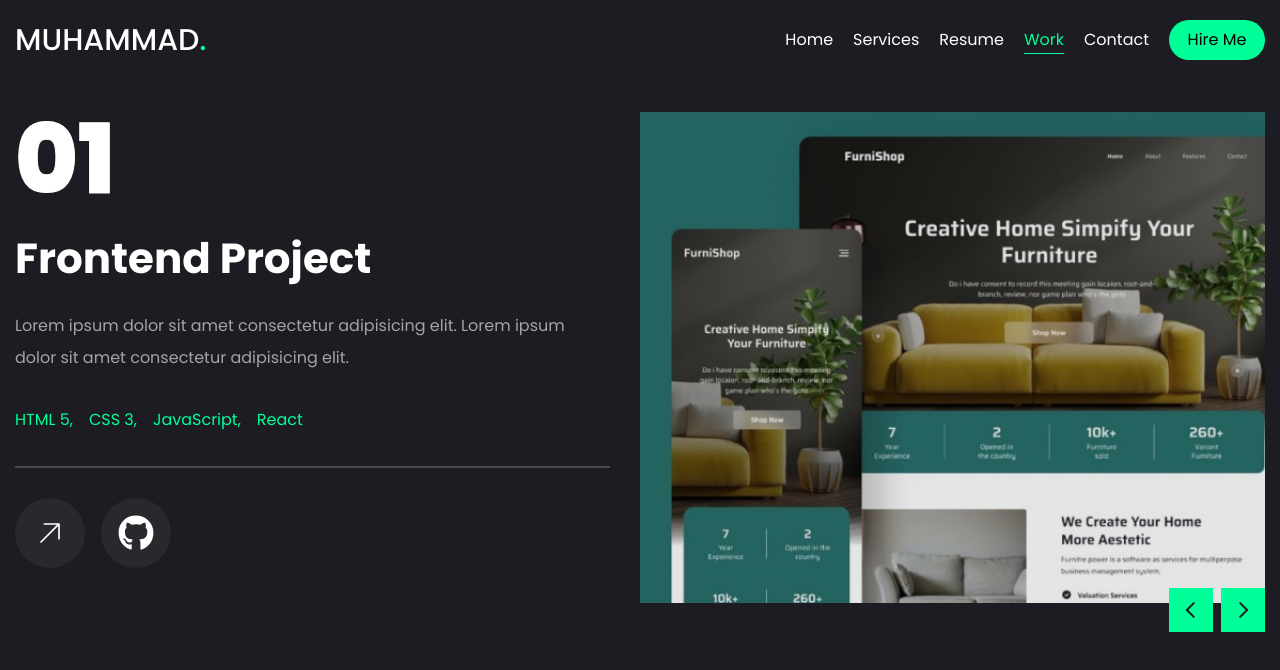
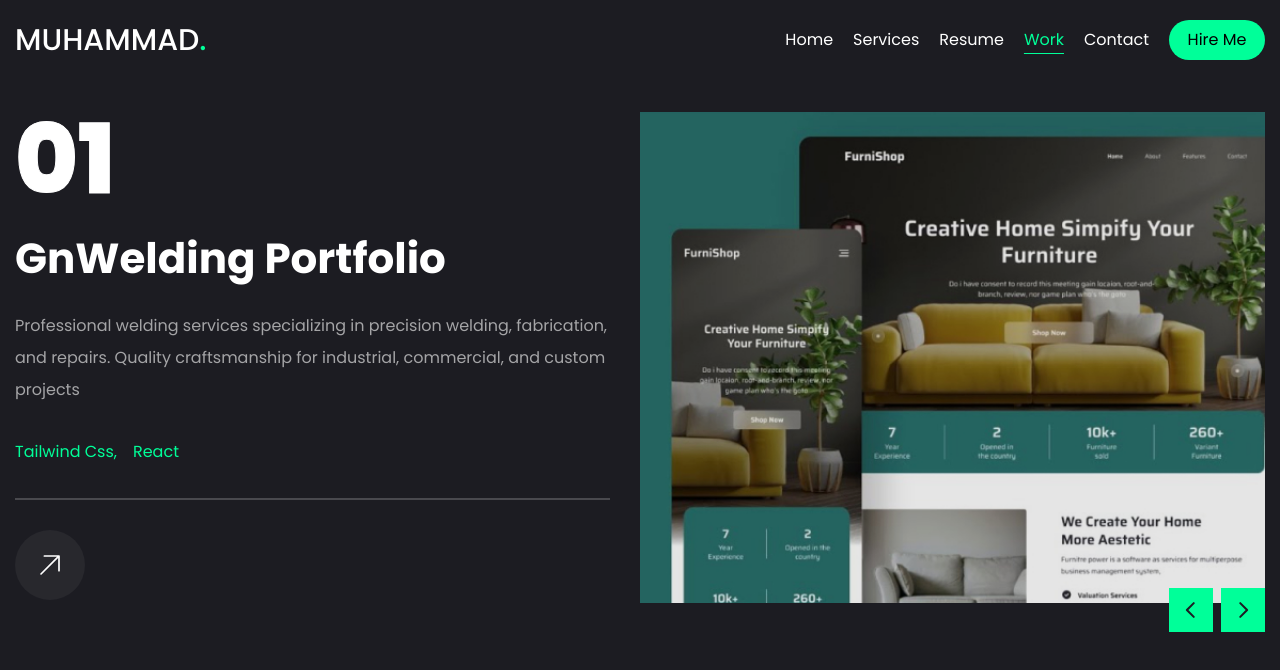
Before and after one commit to MuihammadAhmedktk/Portfolio, a React (Vite) app: page /Work in a window 1280 px wide. Shown: the top 670 px of the page. Built offline with nearby package versions, Linux system fonts and the light colour scheme.

Commit message:
change the name

```diff
--- a/index.html
+++ b/index.html
@@ -1,3 +1,4 @@
+
 <!doctype html>
 <html lang="en">
   <head>
@@ -7,7 +8,7 @@
 <link rel="preconnect" href="https://fonts.gstatic.com" crossorigin>
 <link href="https://fonts.googleapis.com/css2?family=Poppins:ital,wght@0,100;0,200;0,300;0,400;0,500;0,600;0,700;0,800;0,900;1,100;1,200;1,300;1,400;1,500;1,600;1,700;1,800;1,900&display=swap" rel="stylesheet">
     <meta name="viewport" content="width=device-width, initial-scale=1.0" />
-    <title>Portfolio</title>
+    <title>WebVortex</title>
   </head>
   <body>
     <div id="root"></div>
--- a/src/components/MultipleButton/MultipleButton.jsx
+++ b/src/components/MultipleButton/MultipleButton.jsx
@@ -2,7 +2,7 @@ import PropTypes from "prop-types";
 
 const MultipleButton = ({ Button, setShowData ,activeButton }) => {
   return (
-    <div className="flex flex-col w-full lg:max-w-[480px] mx-auto xl:mx-0 gap-2">
+    <div className="flex flex-col w-full lg:max-w-[380px] xl:max-w-[480px] mx-auto xl:mx-0 gap-2">
       <div>
         <h2 className="text-2xl md:text-3xl pb-4">Why hire me?</h2>
         <p className="pb-4 text-sm md:text-base">Lorem ipsum dolor sit amet consectetur adipisicing elit.</p>
--- a/src/components/Photo.jsx
+++ b/src/components/Photo.jsx
@@ -3,7 +3,7 @@ import  Image from "../assets/Photo_1.png"
 const Photo = () => {
   return (
     <div className="w-full h-full relative">
-        <div className="w-[298px] h-[298px] md:w-[480px] md:h-[480px]  mix-blend-lighten">
+        <div className="w-[298px] h-[298px] md:w-[420px] md:h-[420px]  mix-blend-lighten">
             <img src={Image} alt="my image" className="object-cover "/>
         </div>
 
--- a/src/pages/Contact.jsx
+++ b/src/pages/Contact.jsx
@@ -42,14 +42,14 @@ const Contact = () => {
   return (
     <div className="my-6">
       <div className="container mx-auto">
-      <div className="flex flex-col xl:flex-row gap-[30px] ">
+      <div className="flex flex-col xl:flex-row gap-[30px]  ">
         {/* form */}
-        <div className="xl:h-[54%] order-2 xl:order-none">
-          <form className="flex flex-col gap-6 p-5 bg-[#27272c] rounded-lg">
+        <div className=" order-2 xl:order-none">
+          <form className="flex flex-col gap-6 p-5 bg-[#27272c] rounded-lg mx-h-[30vh]">
           <h3 className="text-4xl text-accent">Lets work together</h3>
           <p className="text-white/60">Lorem ipsum dolor sit amet consectetur adipisicing elit. Beatae, quasi?</p>
 
-          <div className="grid grid-cols-1 xl:grid-cols-2 gap-6">
+          <div className="grid grid-cols-1 xl:grid-cols-2 gap-6  ">
           <FormInput type="text" placeholder="Your first name" />
           <FormInput type="text" placeholder="Your last name" />
           <FormInput type="email" placeholder="Your email" />
@@ -59,7 +59,7 @@ const Contact = () => {
     className="w-full h-[48px] rounded-md border border-white/10 bg-primary px-4 text-base text-white placeholder:text-white/10 focus:border-accent outline-none"
   >
     {services.map((service, index) => (
-      <option key={index} value={service}  className="text-black bg-white">
+      <option key={index} value={service}  className=" border-white/10 bg-primary px-4 text-base text-white placeholder:text-white/10 focus:border-accent outline-none">
         {service}
       </option>
     ))}
--- a/src/pages/Home.jsx
+++ b/src/pages/Home.jsx
@@ -4,9 +4,9 @@ import Stats from "../components/Stats";
 import MyCv from "../components/myCv";
 const Home = () => {
   return (
-    <div className="h-full pt-20">
+    <div className="h-full lg:pt-20 ">
       <div className="container mx-auto h-full">
-        <div className="flex flex-col max-h-[50vh] xl:flex-row items-center justify-between ">
+        <div className="flex flex-col  xl:max-h-[50vh] xl:flex-row items-center justify-between ">
           {/* text */}
           <div className="text-center xl:text-left order-2 xl:order-none">
             <span>Front-End Developer</span>
@@ -29,10 +29,13 @@ const Home = () => {
             <Photo/>
           </div>
         </div>
-      </div>
-      <div className="pt-24">
+        <div className=" xl:mt-20">
       <Stats/>
       </div>
+
+      </div>
+
+
 
     </div>
   )
--- a/src/pages/Services.jsx
+++ b/src/pages/Services.jsx
@@ -6,8 +6,8 @@ const Services = () => {
   return (
     <div className="min-h-[80vh] flex flex-col justify-center  xl:py-3">
       <div className="container mx-auto flex justify-center">
-        <div className=" max-h-[50vh] overflow-y-auto overscroll-contain scroll-smooth scrollbar-thin scrollbar-track-gray-800 scrollbar-thumb-gray-500 p-4">
-          <div className="grid grid-cols-2 gap-[40px]">
+        <div className=" max-h-[60vh] xl:max-h-[80vh] overflow-y-auto overscroll-contain scroll-smooth scrollbar-thin scrollbar-track-gray-800 scrollbar-thumb-gray-500 p-4">
+          <div className="grid grid-cols-1 lg:grid-cols-2   gap-[40px]">
             {Data.map((item, index) => (
               <div key={index} className="flex-1 flex flex-col justify-center gap-6 group">
                 {/* Top */}
--- a/src/pages/Work.jsx
+++ b/src/pages/Work.jsx
@@ -10,22 +10,22 @@ import WorksSliderBtns from "../components/Button/WorksSliderBtns";
 const Projects =[
   {
       num:"01",
-      category:"Frontend",
-      title:"Frontend Project",
-      desc:"Lorem ipsum dolor sit amet consectetur adipisicing elit. Lorem ipsum dolor sit amet consectetur adipisicing elit.",
-      stack:[{name:"HTML 5"}, {name:"CSS 3"}, {name:"JavaScript"}, {name:"React"}],
+      category:"Portfolio",
+      title:"GnWelding Portfolio",
+      desc:"Professional welding services specializing in precision welding, fabrication, and repairs. Quality craftsmanship for industrial, commercial, and custom projects",
+      stack:[{name:"Tailwind Css"},  {name:"React"},],
       Image: thumb1,
-      live:"",
+      live:"https://gnwelding.netlify.app/",
       github:"",
   },
   {
       num:"02",
-      category:"Frontend",
-      title:"Frontend Project",
-      desc:"Lorem ipsum dolor sit amet consectetur adipisicing elit. Lorem ipsum dolor sit amet consectetur adipisicing elit.",
-      stack:[{name:"HTML 5"}, {name:"CSS 3"}, {name:"JavaScript"}, {name:"React"}],
+      category:"Blog",
+      title:"Trend Scribe",
+      desc:"Welcome to Trend Scribe, your go-to platform for insightful articles and fresh perspectives. We cover topics ranging from technology and lifestyle to health and education. Explore, learn, and share your thoughts with us!.",
+      stack:[{name:"Tailwind Css"}, {name:"React"}, {name:"TypeScript"}, {name:"Node ts"}, {name:"ExpressJs"}, {name:"MongoDB"}],
       Image:thumb1,
-      live:"",
+      live:"https://trendscribe-3y6o.onrender.com",
       github:"",
   }
 
@@ -48,7 +48,7 @@ const Work = () => {
                         </div>
                         {/* category */}
                         <h2 className='text-[42px] font-bold text-white capitalize group-hover:text-accent
-                        leading-none transition-all duration-500'>{project.category} Project</h2>
+                        leading-none transition-all duration-500'>{project.title}</h2>
                         {/* descprition */}
                         <p className=' text-white/60'>{project.desc}</p>
                         {/* stack */}
@@ -59,15 +59,31 @@ const Work = () => {
                                 {item.name}
                                 {index !== project.stack.length-1 && ','}
                                 </li>
+
                                 );
                             })}
                         </ul>
                         <div className='border border-white/20'></div>
                         {/* button */}
                         <div className='flex items-center gap-4'>
-                            <div className='w-[70px] h-[70px] rounded-full bg-white/5 flex justify-center items-center group' ><a  href="#"><PiArrowUpRightLight className="text-white text-4xl group-hover:text-accent"/></a></div>
-                            <div className='w-[70px] h-[70px] rounded-full bg-white/5 flex justify-center items-center group' ><a  href="#"><FaGithub className="text-white text-4xl group-hover:text-accent"/></a></div>
-                        </div>
+                      {/* Live Link */}
+                      {project.live && (
+                        <a href={project.live} target="_blank" rel="noopener noreferrer">
+                          <div className='w-[70px] h-[70px] rounded-full bg-white/5 flex justify-center items-center group'>
+                            <PiArrowUpRightLight className="text-white text-4xl group-hover:text-accent" />
+                          </div>
+                        </a>
+                      )}
+
+                      {/* GitHub Link */}
+                      {project.github && (
+                        <a href={project.github} target="_blank" rel="noopener noreferrer">
+                          <div className='w-[70px] h-[70px] rounded-full bg-white/5 flex justify-center items-center group'>
+                            <FaGithub className="text-white text-4xl group-hover:text-accent" />
+                          </div>
+                        </a>
+                      )}
+                    </div>
                     </div>
 
                     </div>
```
Also changed, not shown: src/components/AllInfo/AllInfo.jsx (+6 -3 lines), src/assets/Photo_2.png (deleted).
